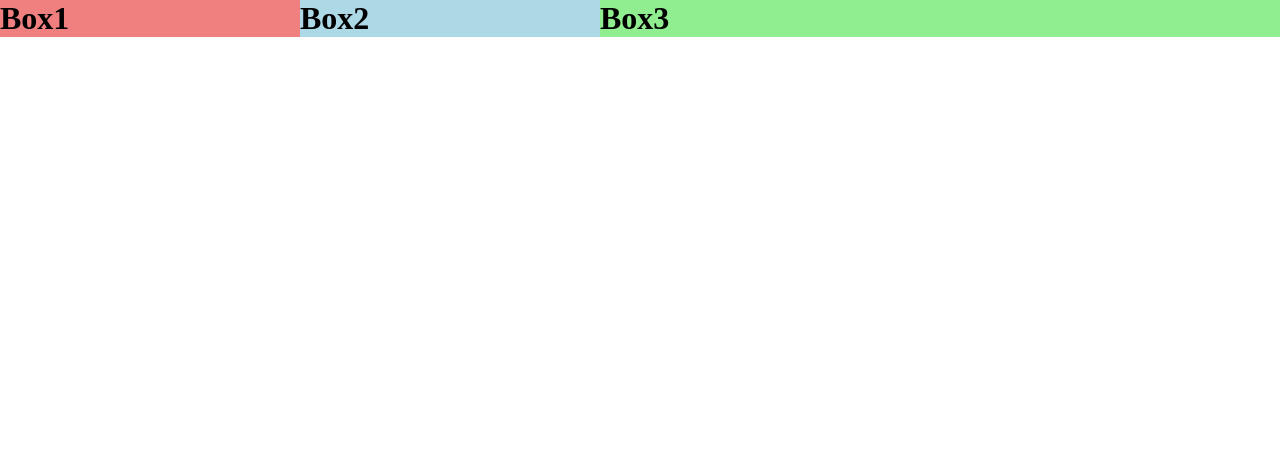
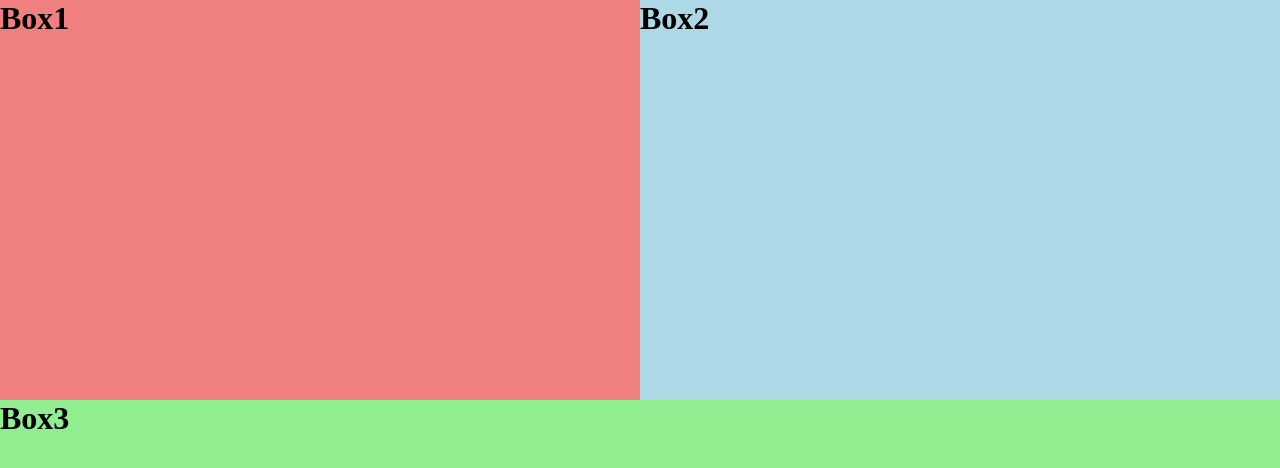
Before and after one commit to vivekprm/grid-demo, a plain HTML site: page index.html in a window 1280 px wide. Drawn offline with Linux system fonts and the light colour scheme.

Commit message:
CSS Grid grid column and rows alignments

```diff
--- a/style.css
+++ b/style.css
@@ -17,7 +17,19 @@
 }
 
 main {
+  height: 100vh;
   display: grid;
   /** fr work like flex, it stretches to fill available space. **/
-  grid-template-columns: 300px 300px 1fr;
+  grid-template-columns: 1fr 1fr;
+  /** Takes 50% of available height i.e. 100vh **/
+  grid-template-rows: 1fr 1fr;
 }
+
+/** box3 start at column 1 and end at 3. **/
+.box3 {
+  /*
+  grid-column-start: 1;
+  grid-column-end: 3;
+  */
+  grid-column: 1/3;
+}
```
